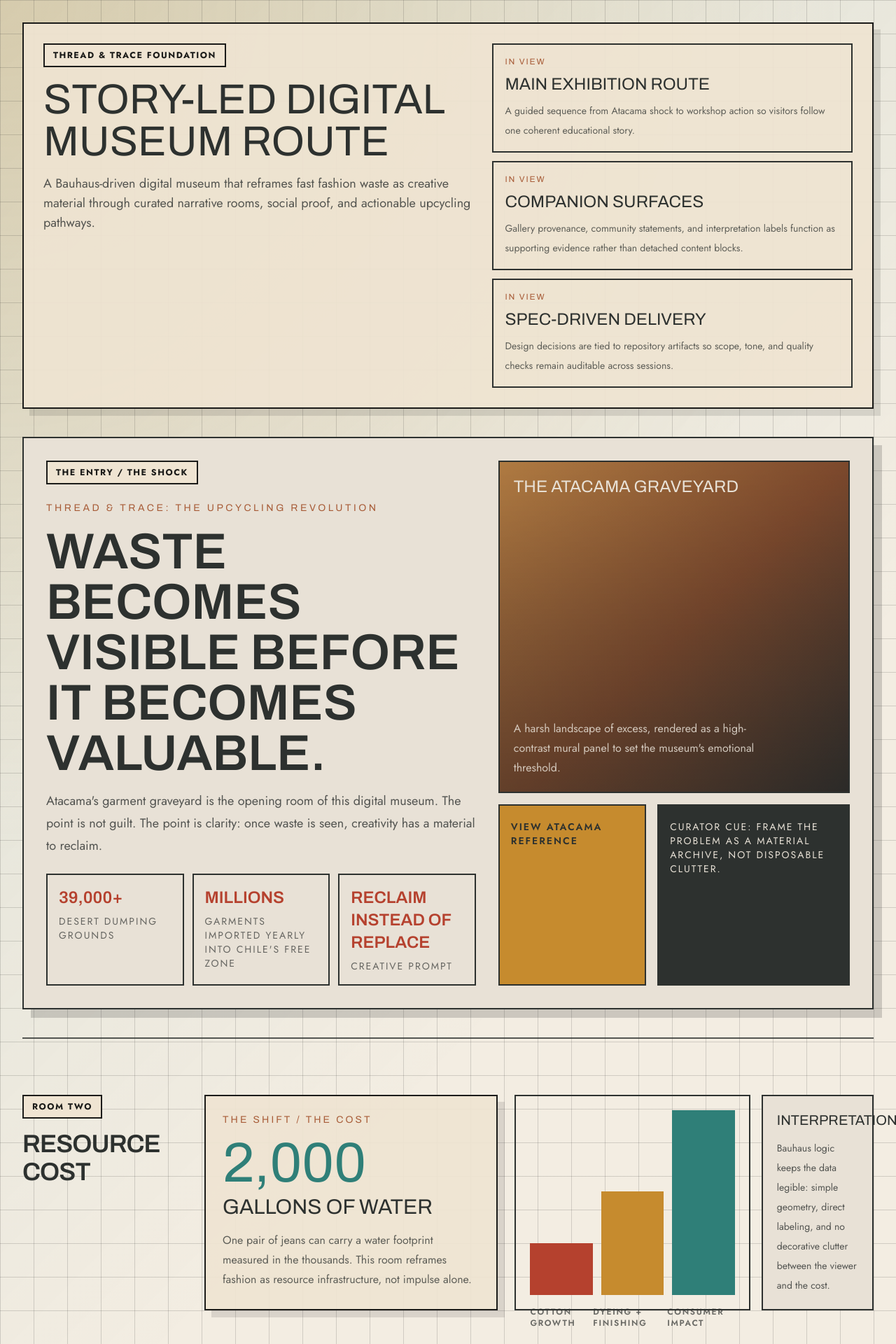
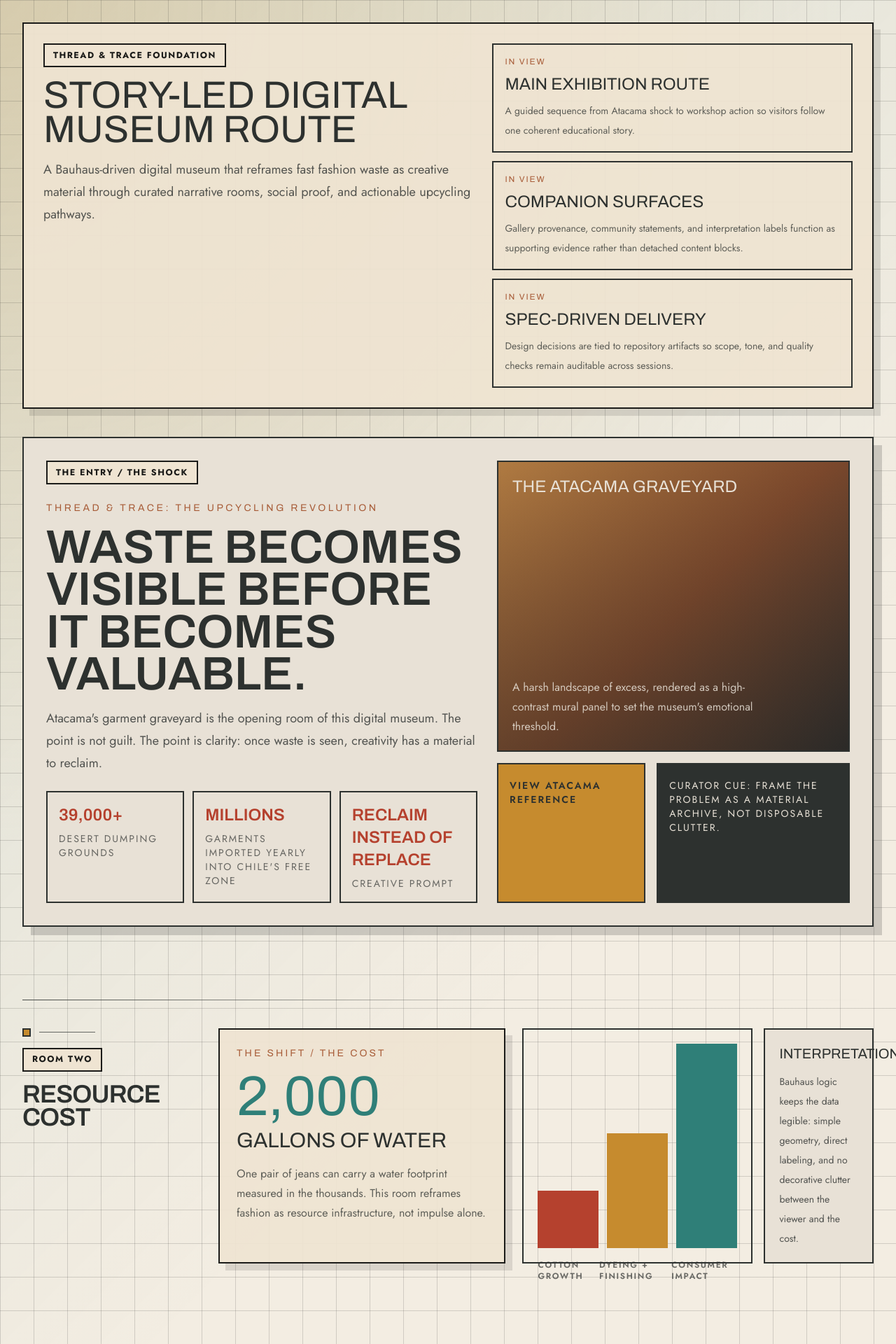
Before and after one commit to vangela6780/is117Midterm, a Next.js app: page / in a window 1280 px wide. Shown: the top 1920 px of the page at 70% size. Built offline with nearby package versions, Linux system fonts and the light colour scheme.

Commit message:
style: refine typography rhythm and room transitions

```diff
--- a/components/HeroEntry.tsx
+++ b/components/HeroEntry.tsx
@@ -6,17 +6,17 @@ const stats = [
 
 export function HeroEntry() {
   return (
-    <section className="grid gap-8 border-2 border-ash bg-mist p-6 shadow-museum lg:grid-cols-[1.1fr_0.9fr] lg:p-8">
-      <div className="space-y-6">
+    <section className="grid gap-7 border-2 border-ash bg-mist p-5 shadow-museum md:p-6 lg:grid-cols-[1.1fr_0.9fr] lg:p-8">
+      <div className="space-y-5 md:space-y-6">
         <span className="section-label">The Entry / The Shock</span>
-        <div className="space-y-4">
+        <div className="space-y-3 md:space-y-4">
           <p className="display-type text-sm uppercase tracking-[0.25em] text-clay">
             Thread & Trace: The Upcycling Revolution
           </p>
-          <h1 className="display-type text-5xl font-semibold uppercase leading-[0.9] text-ash md:text-7xl">
+          <h1 className="display-type text-[2.35rem] font-semibold uppercase leading-[0.9] text-ash md:text-[4.2rem]">
             Waste becomes visible before it becomes valuable.
           </h1>
-          <p className="max-w-2xl text-lg leading-8 text-ash/80">
+          <p className="max-w-2xl text-[1.02rem] leading-7 text-ash/80 md:text-lg md:leading-8">
             Atacama's garment graveyard is the opening room of this digital museum. The point is not guilt.
             The point is clarity: once waste is seen, creativity has a material to reclaim.
           </p>
--- a/components/SectionFrame.tsx
+++ b/components/SectionFrame.tsx
@@ -7,11 +7,16 @@ type SectionFrameProps = {
 
 export function SectionFrame({ id, eyebrow, title, children }: SectionFrameProps) {
   return (
-    <section id={id} className="border-t-2 border-ash/80 py-14 first:border-t-0 md:py-20">
-      <div className="grid gap-8 lg:grid-cols-[220px_minmax(0,1fr)] lg:gap-10">
+    <section id={id} className="relative py-12 md:py-16">
+      <div aria-hidden className="mb-8 h-px bg-gradient-to-r from-ash/85 via-ash/25 to-transparent md:mb-10" />
+      <div className="grid gap-8 lg:grid-cols-[240px_minmax(0,1fr)] lg:gap-10">
         <div className="space-y-4 lg:sticky lg:top-8 lg:self-start">
+          <div className="flex items-center gap-3">
+            <span aria-hidden className="h-3 w-3 border-2 border-ash bg-ochre" />
+            <span aria-hidden className="h-px w-20 bg-ash/70" />
+          </div>
           <span className="section-label">{eyebrow}</span>
-          <h2 className="display-type text-2xl font-semibold uppercase leading-none tracking-tight text-ash md:text-4xl">
+          <h2 className="display-type text-[1.6rem] font-semibold uppercase leading-[0.92] tracking-tight text-ash md:text-[2.25rem]">
             {title}
           </h2>
         </div>
--- a/components/site/home-shell.tsx
+++ b/components/site/home-shell.tsx
@@ -8,16 +8,16 @@ import { routeCards, siteConfig } from "@/lib/site";
 
 export function HomeShell() {
   return (
-    <main className="museum-shell min-h-screen px-4 py-6 md:px-8 md:py-8">
-      <div className="mx-auto max-w-7xl space-y-10">
+    <main className="museum-shell min-h-screen px-4 py-5 md:px-8 md:py-8">
+      <div className="mx-auto max-w-7xl space-y-8 md:space-y-10">
         <section className="artifact-card bg-mist p-5 md:p-7">
-          <div className="grid gap-6 lg:grid-cols-[1.2fr_1fr]">
+          <div className="grid gap-5 md:gap-6 lg:grid-cols-[1.2fr_1fr]">
             <div>
               <p className="section-label">{siteConfig.name} Foundation</p>
-              <h1 className="display-type mt-4 text-4xl uppercase leading-[0.9] text-ash md:text-6xl">
+              <h1 className="display-type mt-3 text-[2rem] uppercase leading-[0.9] text-ash md:mt-4 md:text-[3.4rem]">
                 Story-led digital museum route
               </h1>
-              <p className="mt-4 max-w-3xl text-base leading-8 text-ash/80 md:text-lg">
+              <p className="mt-3 max-w-3xl text-[0.98rem] leading-7 text-ash/80 md:mt-4 md:text-lg md:leading-8">
                 {siteConfig.description}
               </p>
             </div>
@@ -25,7 +25,7 @@ export function HomeShell() {
               {routeCards.map((card) => (
                 <article key={card.title} className="border-2 border-ash bg-background p-4">
                   <p className="display-type text-xs uppercase tracking-[0.16em] text-clay">In view</p>
-                  <h2 className="display-type mt-2 text-2xl uppercase text-ash">{card.title}</h2>
+                  <h2 className="display-type mt-2 text-xl uppercase leading-tight text-ash md:text-2xl">{card.title}</h2>
                   <p className="mt-2 text-sm leading-7 text-ash/75">{card.description}</p>
                 </article>
               ))}
```
